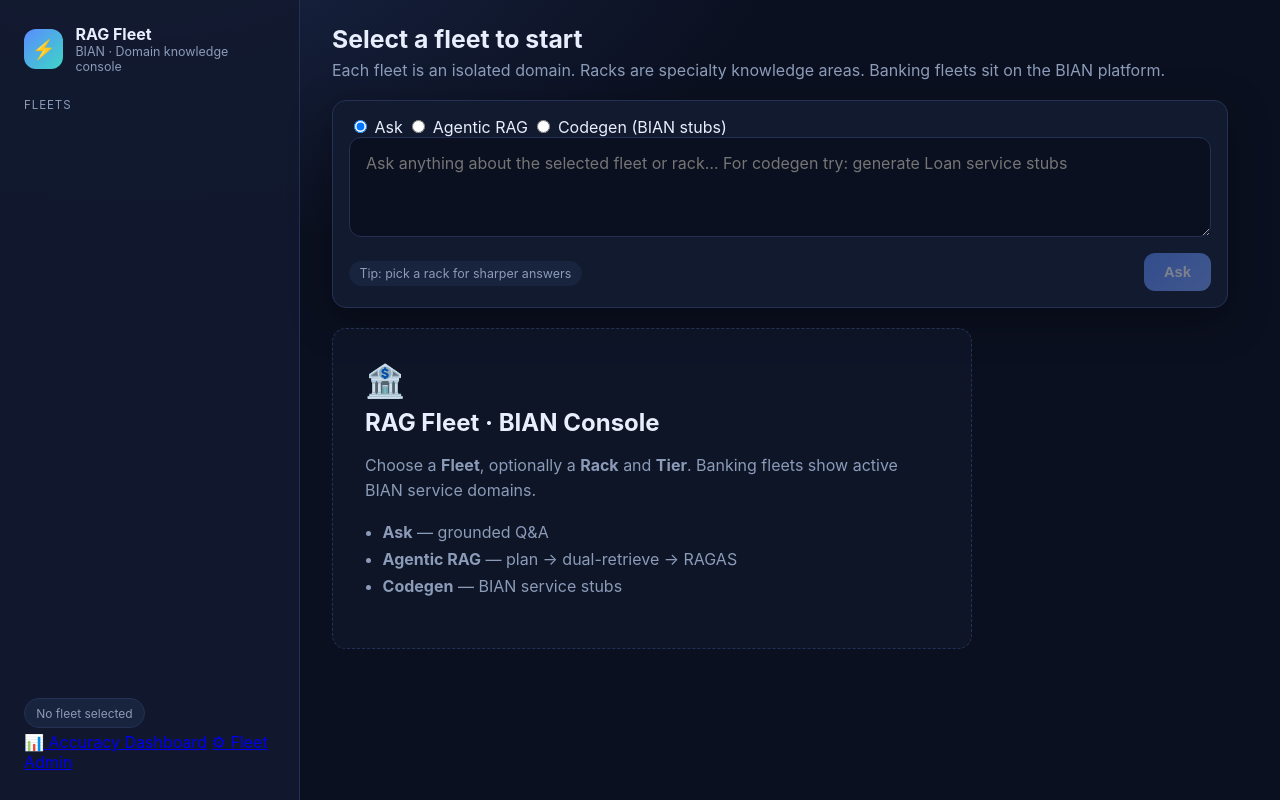
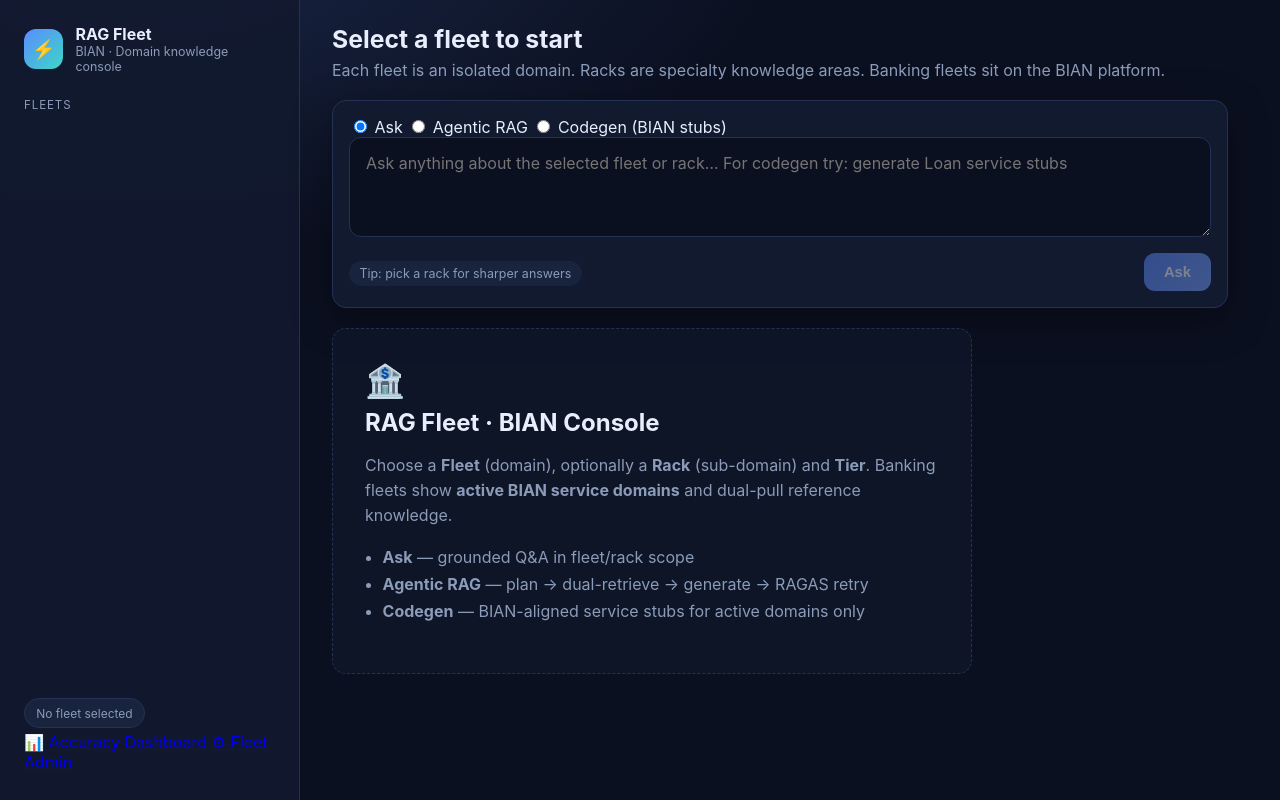
Before and after one commit to futureimadmin/futureim-grok, a FastAPI app: page / in a window 1280 px wide. Run offline with FastAPI, Linux system fonts and the light colour scheme.

Commit message:
sync: Fleet Console index.html (BIAN panel, modes, tiers)

```diff
--- a/apps/ui/templates/index.html
+++ b/apps/ui/templates/index.html
@@ -16,6 +16,7 @@
           <div class="brand-sub">BIAN · Domain knowledge console</div>
         </div>
       </div>
+
       <div class="sidebar-section">
         <div class="section-label">Fleets</div>
         <div id="fleet-list" class="fleet-list">
@@ -30,15 +31,18 @@
           {% endfor %}
         </div>
       </div>
+
       <div class="sidebar-section" id="rack-section" hidden>
         <div class="section-label">Racks <span id="rack-fleet-label" class="muted"></span></div>
         <div id="rack-list" class="rack-list"></div>
         <button class="rack-item rack-all" data-rack="" type="button">All racks in fleet</button>
       </div>
+
       <div class="sidebar-section" id="tier-section" hidden>
         <div class="section-label">Tiers</div>
         <div id="tier-list" class="tier-list"></div>
       </div>
+
       <div class="sidebar-footer">
         <div class="pill" id="scope-pill">No fleet selected</div>
         <div class="sidebar-links">
@@ -47,6 +51,7 @@
         </div>
       </div>
     </aside>
+
     <main class="main">
       <header class="topbar">
         <div>
@@ -58,6 +63,7 @@
           <span class="badge" id="cache-badge" hidden>Cache hit</span>
         </div>
       </header>
+
       <section class="bian-panel" id="bian-panel" hidden>
         <div class="bian-header">
           <div>
@@ -69,6 +75,7 @@
         <div class="bian-chips" id="bian-chips"></div>
         <p class="bian-hint muted" id="bian-hint"></p>
       </section>
+
       <section class="query-panel">
         <form id="query-form">
           <div class="mode-bar">
@@ -88,15 +95,23 @@
             </select>
           </div>
           <label class="sr-only" for="query-input">Ask a question</label>
-          <textarea id="query-input" rows="3" placeholder="Ask anything about the selected fleet or rack… For codegen try: generate Loan service stubs" required></textarea>
+          <textarea
+            id="query-input"
+            rows="3"
+            placeholder="Ask anything about the selected fleet or rack… For codegen try: generate Loan service stubs"
+            required
+          ></textarea>
           <div class="query-actions">
             <div class="hints">
               <span class="hint-chip" id="hint-chip">Tip: pick a rack for sharper answers</span>
             </div>
-            <button type="submit" id="ask-btn" class="btn primary" disabled>Ask</button>
+            <button type="submit" id="ask-btn" class="btn primary" disabled>
+              Ask
+            </button>
           </div>
         </form>
       </section>
+
       <section class="answer-panel" id="answer-panel" hidden>
         <div class="answer-meta">
           <span id="meta-latency" class="meta-item"></span>
@@ -113,20 +128,26 @@
         </div>
         <div id="citations" class="citations"></div>
       </section>
+
       <section class="empty-state" id="empty-state">
         <div class="empty-card">
           <div class="empty-icon">🏦</div>
           <h2>RAG Fleet · BIAN Console</h2>
-          <p>Choose a <strong>Fleet</strong>, optionally a <strong>Rack</strong> and <strong>Tier</strong>. Banking fleets show active BIAN service domains.</p>
+          <p>
+            Choose a <strong>Fleet</strong> (domain), optionally a <strong>Rack</strong> (sub-domain)
+            and <strong>Tier</strong>. Banking fleets show <strong>active BIAN service domains</strong>
+            and dual-pull reference knowledge.
+          </p>
           <ul class="empty-list">
-            <li><strong>Ask</strong> — grounded Q&amp;A</li>
-            <li><strong>Agentic RAG</strong> — plan → dual-retrieve → RAGAS</li>
-            <li><strong>Codegen</strong> — BIAN service stubs</li>
+            <li><strong>Ask</strong> — grounded Q&amp;A in fleet/rack scope</li>
+            <li><strong>Agentic RAG</strong> — plan → dual-retrieve → generate → RAGAS retry</li>
+            <li><strong>Codegen</strong> — BIAN-aligned service stubs for active domains only</li>
           </ul>
         </div>
       </section>
     </main>
   </div>
+
   <script src="/static/console.js"></script>
 </body>
 </html>
```
